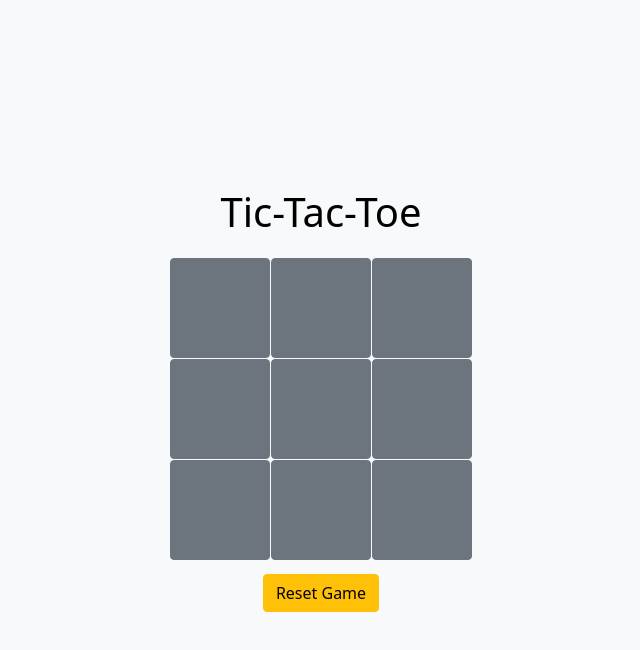
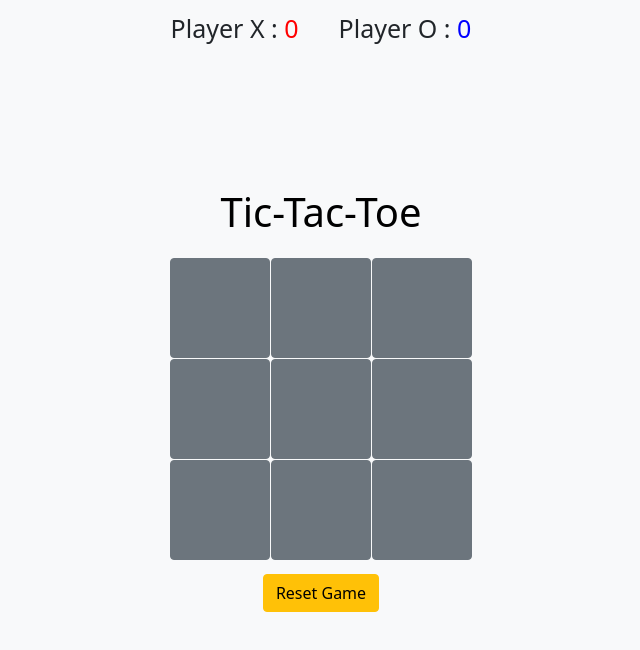
Before and after one commit to saqeeb11/JS_TIC-TAC-TOE, a website: page game.html in a window 1280 px wide. Shown: the whole page, without its empty margins (319-959 px from the left). Drawn offline with nearby package versions, Linux system fonts and the light colour scheme.

Commit message:
feat: added score board

```diff
--- a/game.html
+++ b/game.html
@@ -10,6 +10,12 @@
 	</head>
 	<body>
 		<div class="container-fluid bg-light">
+
+            <div class="scores">
+            <p>Player X : <span id="scoreX" class="scoreX">0</span></p>
+            <p>Player O : <span id="scoreO" class="scoreO">0</span></p>
+            </div>
+
 			<h1 id="result-display">Tic-Tac-Toe</h1>
             <div class="board" id="board">
                 <a id="b1" onclick="placeMark(1)" class="btn btn-secondary"></a>
--- a/main.js
+++ b/main.js
@@ -1,3 +1,6 @@
+let scoreX = 0;
+let scoreO = 0;
+
 function placeMark(cell){
     if(notWon()){
         var button = document.getElementById('b'+cell);
@@ -83,6 +86,15 @@ function checkWin(){
         var result = document.getElementById('result-display');
         result.textContent = `Player ${char} wins`;
 
+        if(char==='X'){
+            scoreX++
+        }else{
+            scoreO++
+        }
+
+        document.getElementById('scoreX').innerText = scoreX;
+        document.getElementById('scoreO').innerText = scoreO;
+
     }
 
     return (winningCells != '');
--- a/styles.css
+++ b/styles.css
@@ -11,6 +11,25 @@ body{
 	align-items: center;
 	flex-direction: column;
 	font-size: 25px;
+}
+
+.scores{
+	position: absolute;
+	top: 10px;
+	display: flex;
+	justify-content: space-between;
+}
+
+.scores p{
+	margin: 0px 20px;
+}
+
+.scoreX{
+	color: red;
+}
+
+.scoreO{
+	color: blue;
 }
 
 h1, h3{
```
